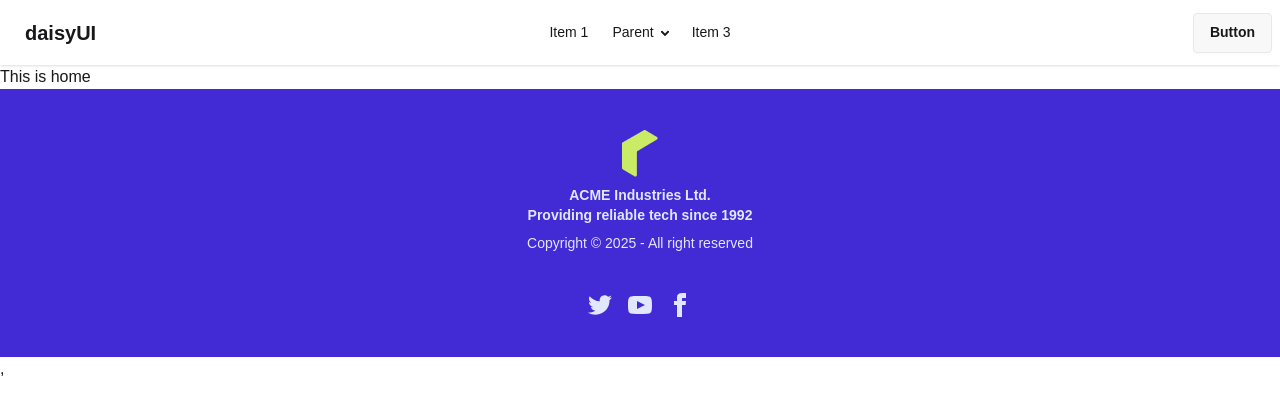
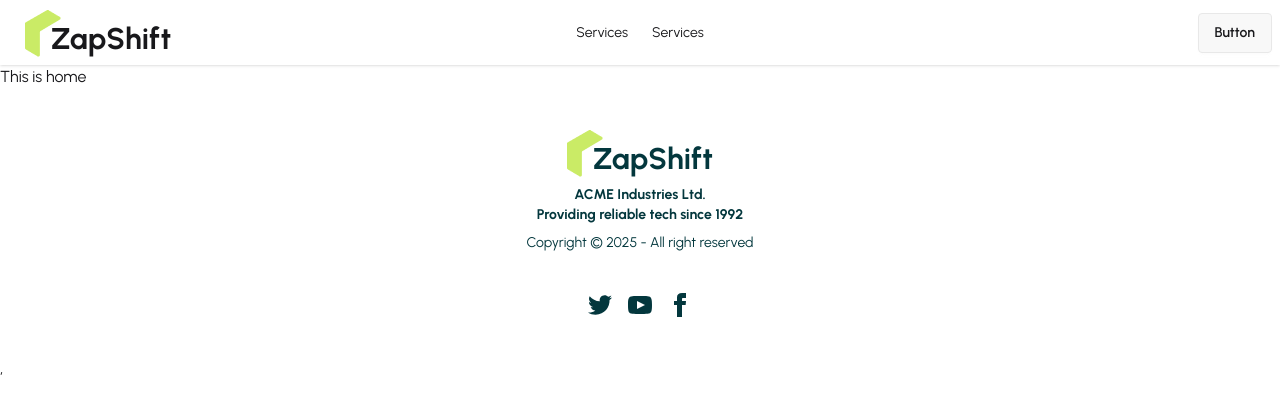
Before and after one commit to Mst-Sumi-Akter/60-1-Zap-Shift-Project-Client, a React (Vite) app: page / in a window 1280 px wide. Shown: the top 414 px of the page. Built offline with nearby package versions, Linux system fonts and the light colour scheme.

Commit message:
60-3 customize theme

```diff
--- a/package.json
+++ b/package.json
@@ -13,6 +13,7 @@
     "@tailwindcss/vite": "^4.1.17",
     "react": "^19.2.0",
     "react-dom": "^19.2.0",
+    "react-icons": "^5.5.0",
     "react-router": "^7.9.6",
     "tailwindcss": "^4.1.17"
   },
--- a/src/components/Logo/Logo.jsx
+++ b/src/components/Logo/Logo.jsx
@@ -2,8 +2,9 @@
 import logo from "../../assets/logo.png"
 const Logo = () => {
     return (
-        <div>
+        <div className='flex items-end'>
             <img src={logo} alt="" />
+            <h3 className='text-3xl font-bold -ms-2.5'>ZapShift</h3>
         </div>
     );
 };
--- a/src/index.css
+++ b/src/index.css
@@ -1,9 +1,17 @@
-@import "tailwindcss";
-@plugin "daisyui";
-
  /* use urbanist font  // use google font */
 
 @import url('https://fonts.googleapis.com/css2?family=Urbanist:ital,wght@0,100..900;1,100..900&display=swap');
+@import "tailwindcss";
+@plugin "daisyui"{
+  themes: light -- default;
+}
+
+@plugin "daisyui/theme" {
+  name: "light";
+  default: true;
+  --color-primary: #CAEB66 ;
+  --color-secondary: #03373D;
+}
 
 body{
 
--- a/src/layouts/RootLayout.jsx
+++ b/src/layouts/RootLayout.jsx
@@ -5,7 +5,7 @@
 
 const RootLayout = () => {
     return (
-        <div>
+        <div className='max-w-7xl mx-auto'>
             <NavBar></NavBar>
             <Outlet></Outlet>
             <Footer></Footer>
--- a/src/pages/Shared/Footer/Footer.jsx
+++ b/src/pages/Shared/Footer/Footer.jsx
@@ -3,7 +3,7 @@
 
 const Footer = () => {
     return (
-        <footer className="footer footer-horizontal footer-center bg-primary text-primary-content p-10">
+        <footer className="footer footer-horizontal footer-center text-secondary  p-10">
   <aside>
     <Logo></Logo>
     <p className="font-bold">
--- a/src/pages/Shared/NavBar/NavBar.jsx
+++ b/src/pages/Shared/NavBar/NavBar.jsx
@@ -1,6 +1,14 @@
 import React from 'react';
+import Logo from '../../../components/Logo/Logo';
+import { NavLink } from 'react-router';
 
 const NavBar = () => {
+  const links = <>
+
+    <li><NavLink to = "">Services</NavLink></li>
+    <li><NavLink to = "">Services</NavLink></li>
+
+  </>
   return (
     <div className="navbar bg-base-100 shadow-sm">
       <div className="navbar-start">
@@ -11,32 +19,14 @@
           <ul
             tabIndex="-1"
             className="menu menu-sm dropdown-content bg-base-100 rounded-box z-1 mt-3 w-52 p-2 shadow">
-        <li><a>Item 1</a></li>
-        <li>
-          <a>Parent</a>
-          <ul className="p-2">
-            <li><a>Submenu 1</a></li>
-            <li><a>Submenu 2</a></li>
-          </ul>
-        </li>
-        <li><a>Item 3</a></li>
+            {links}
           </ul>
         </div>
-    <a className="btn btn-ghost text-xl">daisyUI</a>
+        <a className="btn btn-ghost text-xl"><Logo></Logo></a>
       </div>
       <div className="navbar-center hidden lg:flex">
         <ul className="menu menu-horizontal px-1">
-      <li><a>Item 1</a></li>
-      <li>
-        <details>
-          <summary>Parent</summary>
-          <ul className="p-2">
-            <li><a>Submenu 1</a></li>
-            <li><a>Submenu 2</a></li>
-          </ul>
-        </details>
-      </li>
-      <li><a>Item 3</a></li>
+         {links}
         </ul>
       </div>
       <div className="navbar-end">
```
Also changed, not shown: 1 other file (tests, documents, lock files or other folders). Lines whose indentation alone changed are shown as unchanged.
